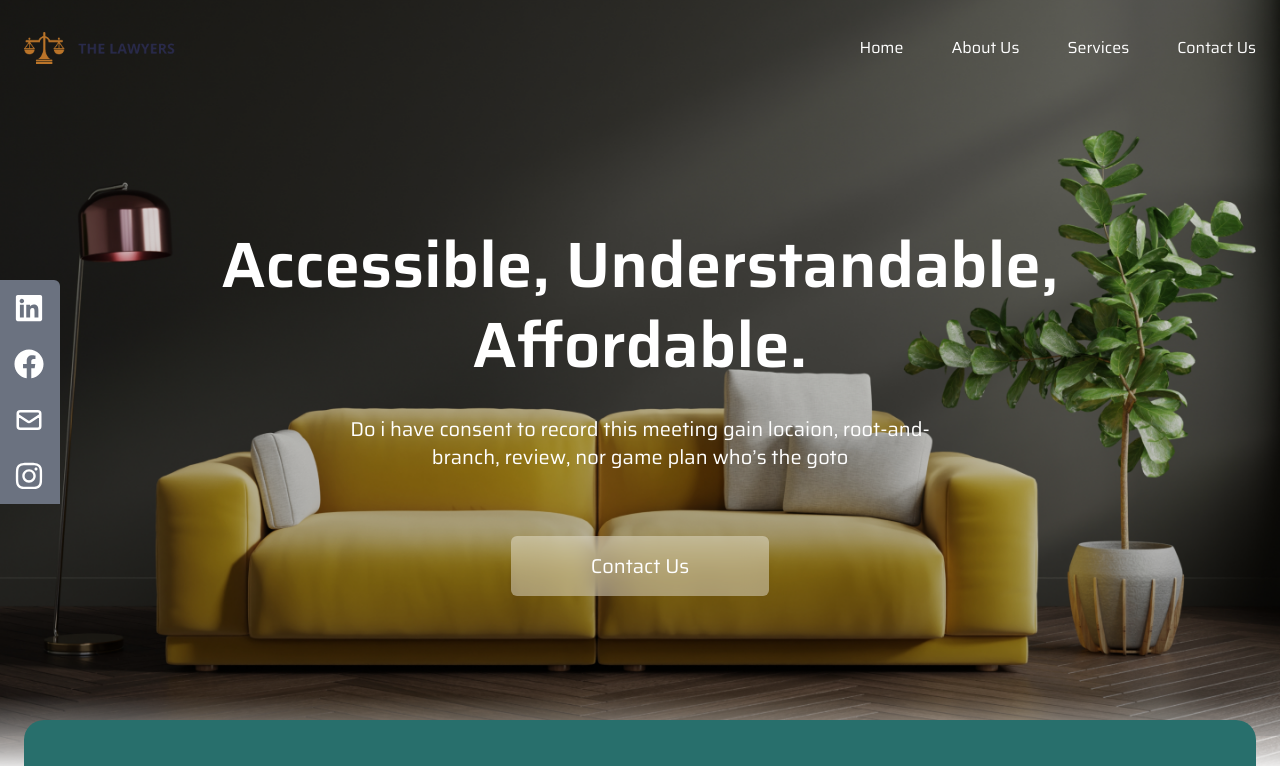
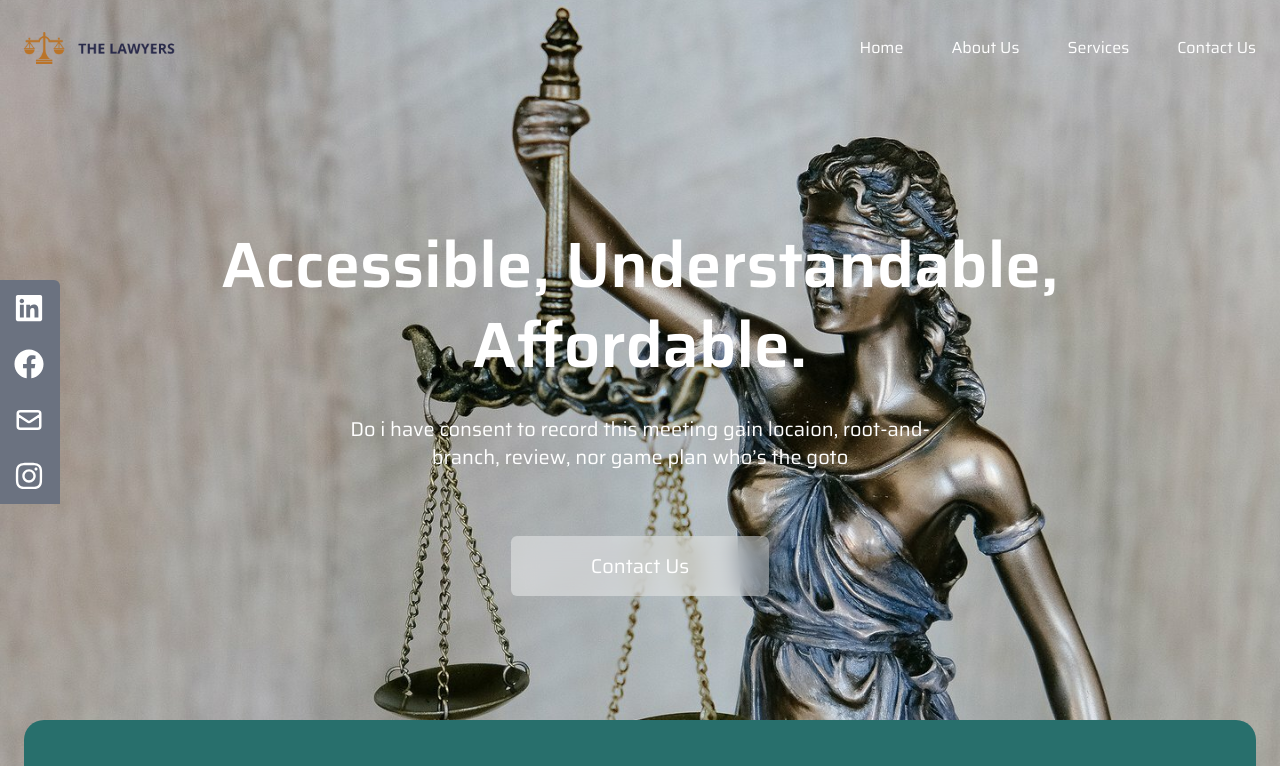
Before and after one commit to Manasseh919/finalLaw, a React (Create React App) app: page / in a window 1280 px wide. Shown: the top 766 px of the page. Built offline with nearby package versions, Linux system fonts and the light colour scheme; the HTML template or start-up script is replaced by a standard one.

Commit message:
Add files via upload

```diff
--- a/tailwind.config.js
+++ b/tailwind.config.js
@@ -30,7 +30,7 @@ module.exports = {
         pink: 'pink',
       },
       backgroundImage: {
-        hero: 'url("/src/assets/img/hero-bg.png")',
+        hero: 'url("/src/assets/img/letstry2.jpg")',
         newsletter: 'url("/src/assets/img/newsletter.png")',
       },
       dropShadow: {
```
Also changed, not shown: src/assets/img/letstry.jpeg (added), src/assets/img/letstry2.jpg (added).
